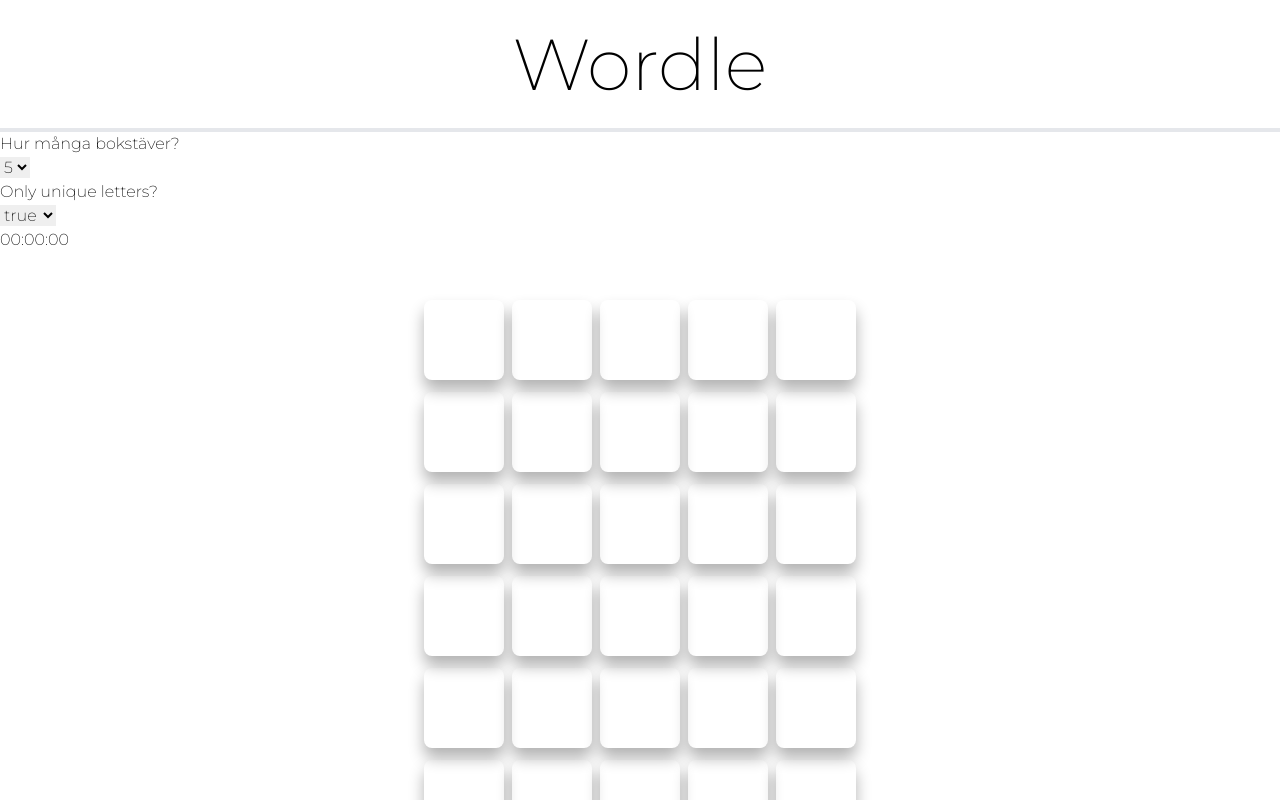
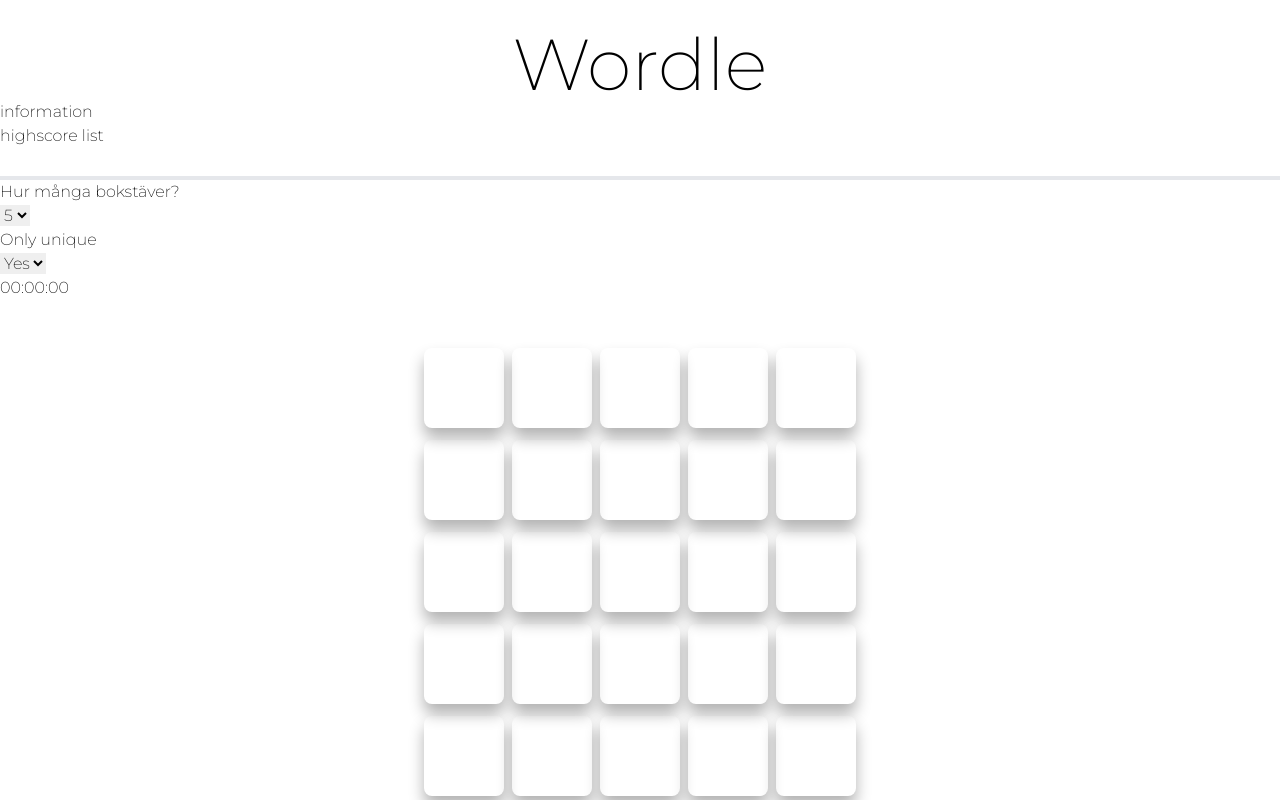
Before and after one commit to Rasmus3liasson/Wordle, a React (Create React App) app in the folder wordle-game/: page / in a window 1280 px wide. Shown: the top 800 px of the page. Built offline with nearby package versions, Linux system fonts and the light colour scheme.

Commit message:
user able to switch beetween unique letters

```diff
--- a/wordle-game/src/App.js
+++ b/wordle-game/src/App.js
@@ -10,6 +10,7 @@
 import { words } from "./words/words.js";
 import ChooseLength from "./component/ChooseLength.tsx";
 import UniqueLetters from "./component/UniqueLetters.tsx";
+import Nav from "./component/Nav.tsx";
 
 function App() {
   const [selectValue, setSelectValue] = useState("5");
@@ -35,7 +36,7 @@
   let valueColor;
   let arrToString;
 
-  function convertToString(word, index) {
+  function setColorBox(word, index) {
     if (word.length === boardStart.length) {
       arrToString = word.toString().replace(/,/g, "");
       valueColor = checkGuess(arrToString, randomWord);
@@ -51,12 +52,12 @@
   }
 
   //calling function so arrToString value isn't undefined so Clock component hava acces to the variable
-  convertToString(letterGuess);
-  convertToString(letterGuess2);
-  convertToString(letterGuess3);
-  convertToString(letterGuess4);
-  convertToString(letterGuess5);
-  convertToString(letterGuess6);
+  setColorBox(letterGuess);
+  setColorBox(letterGuess2);
+  setColorBox(letterGuess3);
+  setColorBox(letterGuess4);
+  setColorBox(letterGuess5);
+  setColorBox(letterGuess6);
 
   if (letterGuess.length === boardStart.length) {
     row++;
@@ -66,6 +67,9 @@
     <div className="App font-montserrat h-full p-0 box-border scroll-smooth">
       <div className="border-b-4 pb-7">
         <h1 className="text-7xl text-center mt-7">Wordle</h1>
+        <div>
+          <Nav />
+        </div>
       </div>
 
       <div>
@@ -95,7 +99,7 @@
         <div className="board-rows">
           {boardStart.map((letter, index) => (
             <Board
-              backgroundColor={convertToString(letterGuess, index)}
+              backgroundColor={setColorBox(letterGuess, index)}
               state={letterGuess}
               setState={setLetterGuess}
               letter={letter}
@@ -109,7 +113,7 @@
         <div className="board-rows">
           {boardStart.map((letter, index) => (
             <Board
-              backgroundColor={convertToString(letterGuess2, index)}
+              backgroundColor={setColorBox(letterGuess2, index)}
               state={letterGuess2}
               setState={setLetterGuess2}
               letter={letter}
@@ -122,7 +126,7 @@
         <div className="board-rows">
           {boardStart.map((letter, index) => (
             <Board
-              backgroundColor={convertToString(letterGuess3, index)}
+              backgroundColor={setColorBox(letterGuess3, index)}
               state={letterGuess3}
               setState={setLetterGuess3}
               letter={letter}
@@ -135,7 +139,7 @@
         <div className="board-rows">
           {boardStart.map((letter, index) => (
             <Board
-              backgroundColor={convertToString(letterGuess4, index)}
+              backgroundColor={setColorBox(letterGuess4, index)}
               state={letterGuess4}
               setState={setLetterGuess4}
               letter={letter}
@@ -148,7 +152,7 @@
         <div className="board-rows">
           {boardStart.map((letter, index) => (
             <Board
-              backgroundColor={convertToString(letterGuess5, index)}
+              backgroundColor={setColorBox(letterGuess5, index)}
               state={letterGuess5}
               setState={setLetterGuess5}
               letter={letter}
@@ -161,7 +165,7 @@
         <div className="board-rows">
           {boardStart.map((letter, index) => (
             <Board
-              backgroundColor={convertToString(letterGuess6, index)}
+              backgroundColor={setColorBox(letterGuess6, index)}
               state={letterGuess6}
               setState={setLetterGuess6}
               letter={letter}
--- /dev/null
+++ b/wordle-game/src/component/Nav.tsx
@@ -0,0 +1,12 @@
+import React from "react";
+
+export default function Nav() {
+  return (
+    <div>
+      <ul>
+        <li>information</li>
+        <li>highscore list</li>
+      </ul>
+    </div>
+  );
+}
--- a/wordle-game/src/component/UniqueLetters.tsx
+++ b/wordle-game/src/component/UniqueLetters.tsx
@@ -2,15 +2,19 @@
 
 export default function UniqueLetters(props) {
   function uniqueLetters(event) {
-    props.setUniqueLetters(event.target.value);
+    if (event.target.value === "true") {
+      props.setUniqueLetters(true);
+    } else {
+      props.setUniqueLetters(event.target.value === "true");
+    }
   }
 
   return (
     <div>
-      <h4>Only unique letters?</h4>
-      <select value={props.uniqueLetters} onChange={uniqueLetters}>
-        <option value="true">true</option>
-        <option value="false">false</option>
+      <h4>Only unique</h4>
+      <select value={props.uniqueLetters.toString()} onChange={uniqueLetters}>
+        <option value="true">Yes</option>
+        <option value="false">No</option>
       </select>
     </div>
   );
```
